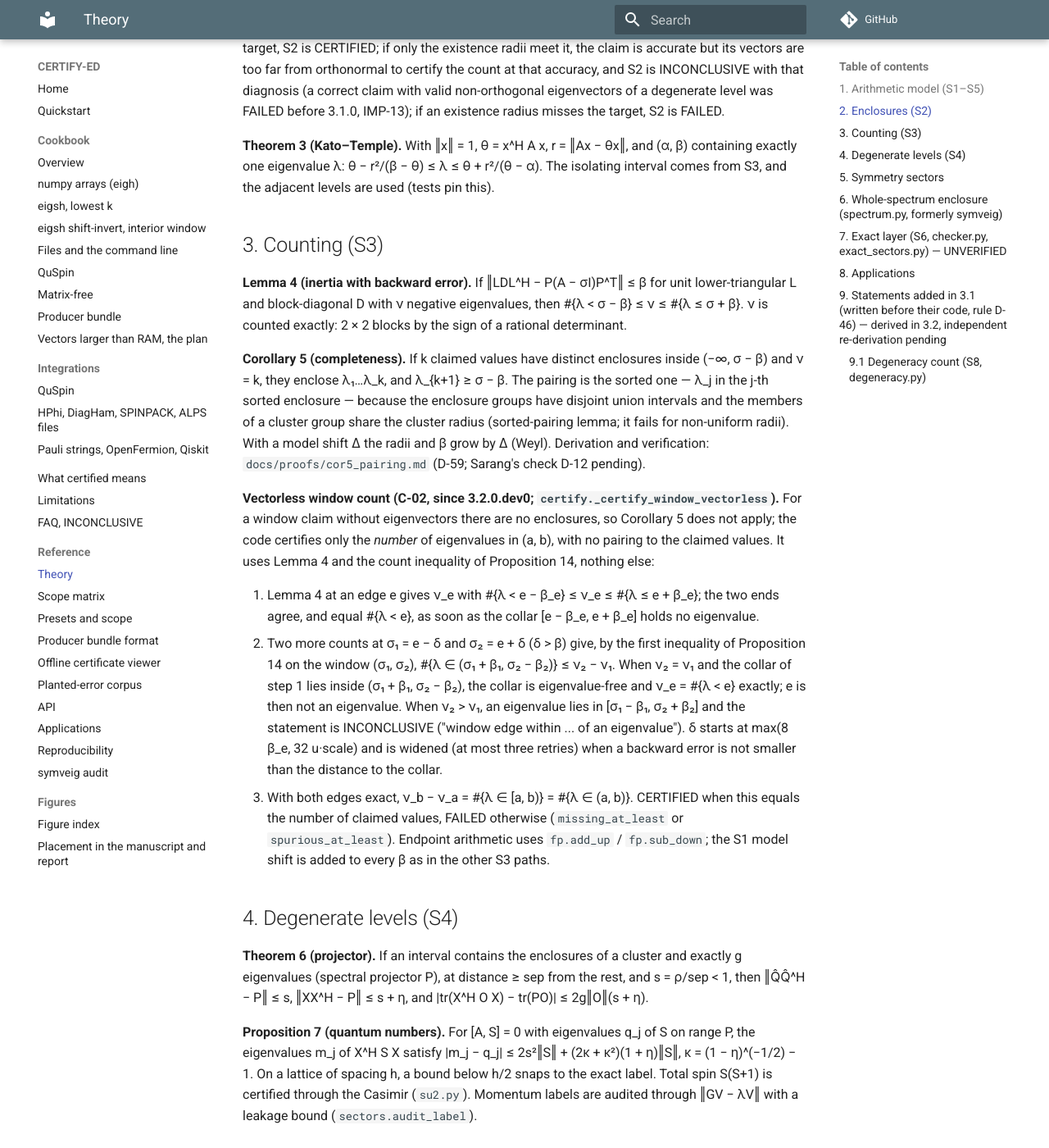
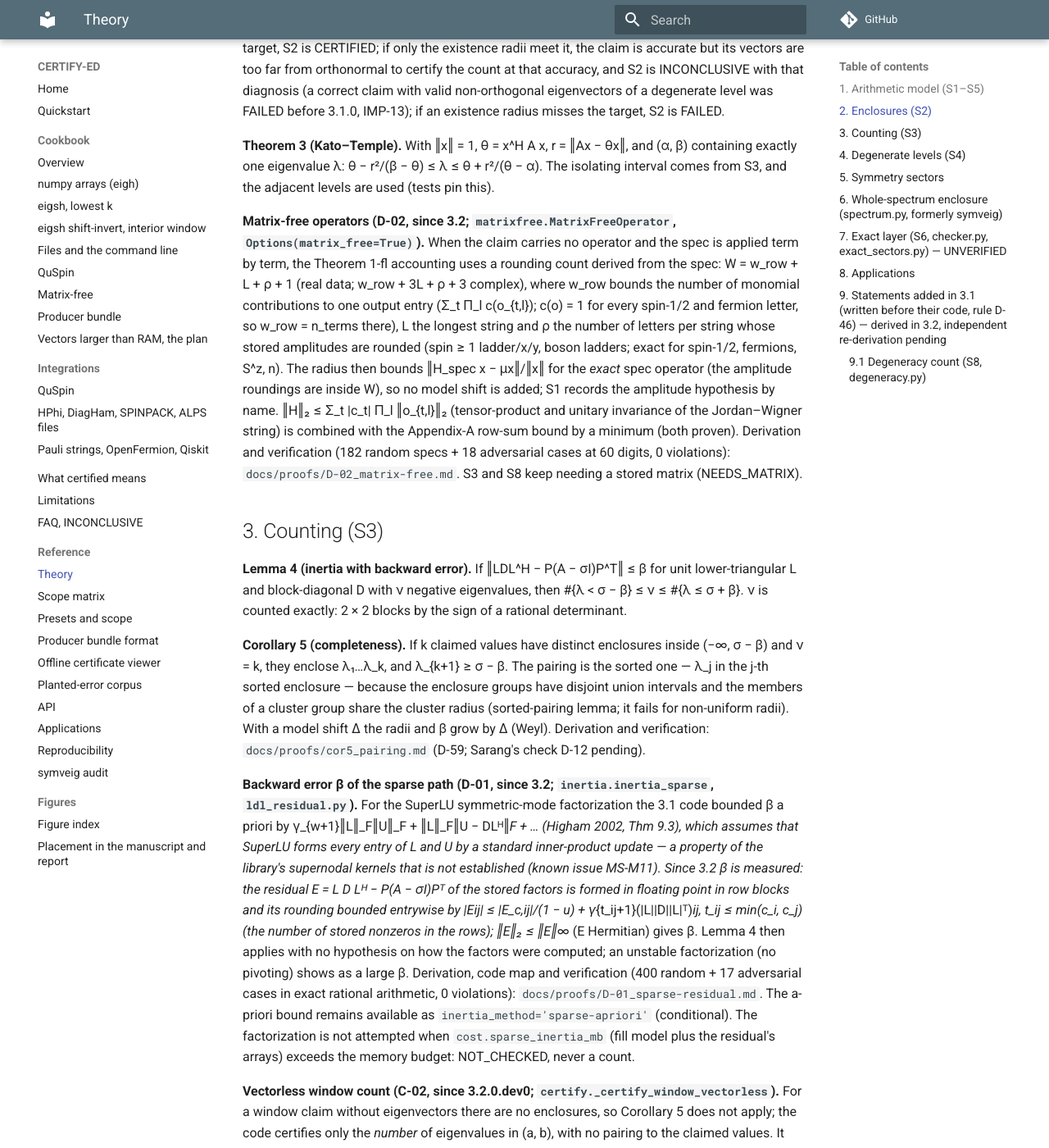
Before and after one commit to sarang-kernel/CERTIFY-ED, an MkDocs documentation site: the page built from docs/theory.md, in a window 1280 px wide and 1400 px high, scrolled down 4356 px. Shown: the whole window at 82% size. Built offline with MkDocs 1.6.1 and Material for MkDocs 9.7.7, drawn with Linux system fonts in a browser that asks for light colours; comment, search, counter and statistics services are not loaded.

Commit message:
D-01/D-02: CHANGELOG, SCOPE_MATRIX, theory.md; D-02 scale records (2^16..2^24)

```diff
--- a/docs/theory.md
+++ b/docs/theory.md
@@ -163,6 +163,18 @@ if an existence radius misses the target, S2 is FAILED.
 eigenvalue λ: θ − r²/(β − θ) ≤ λ ≤ θ + r²/(θ − α). The isolating interval comes from S3, and the
 adjacent levels are used (tests pin this).
 
+**Matrix-free operators (D-02, since 3.2; `matrixfree.MatrixFreeOperator`, `Options(matrix_free=True)`).** When
+the claim carries no operator and the spec is applied term by term, the Theorem 1-fl accounting uses a rounding
+count derived from the spec: W = w_row + L + ρ + 1 (real data; w_row + 3L + ρ + 3 complex), where w_row bounds the
+number of monomial contributions to one output entry (Σ_t Π_l c(o_{t,l}); c(o) = 1 for every spin-1/2 and fermion
+letter, so w_row = n_terms there), L the longest string and ρ the number of letters per string whose stored
+amplitudes are rounded (spin ≥ 1 ladder/x/y, boson ladders; exact for spin-1/2, fermions, S^z, n). The radius then
+bounds ‖H_spec x − μx‖/‖x‖ for the *exact* spec operator (the amplitude roundings are inside W), so no model shift is
+added; S1 records the amplitude hypothesis by name. ‖H‖₂ ≤ Σ_t |c_t| Π_l ‖o_{t,l}‖₂ (tensor-product and unitary
+invariance of the Jordan–Wigner string) is combined with the Appendix-A row-sum bound by a minimum (both proven).
+Derivation and verification (182 random specs + 18 adversarial cases at 60 digits, 0 violations):
+`docs/proofs/D-02_matrix-free.md`. S3 and S8 keep needing a stored matrix (NEEDS_MATRIX).
+
 ## 3. Counting (S3)
 
 **Lemma 4 (inertia with backward error).** If ‖LDL^H − P(A − σI)P^T‖ ≤ β for unit lower-triangular L
@@ -174,6 +186,19 @@ they enclose λ₁…λ_k, and λ_{k+1} ≥ σ − β. The pairing is the sorted
 because the enclosure groups have disjoint union intervals and the members of a cluster group share the
 cluster radius (sorted-pairing lemma; it fails for non-uniform radii). With a model shift Δ the radii and β
 grow by Δ (Weyl). Derivation and verification: `docs/proofs/cor5_pairing.md` (D-59; Sarang's check D-12 pending).
+
+**Backward error β of the sparse path (D-01, since 3.2; `inertia.inertia_sparse`, `ldl_residual.py`).** For the
+SuperLU symmetric-mode factorization the 3.1 code bounded β a priori by γ_{w+1}‖L‖_F‖U‖_F + ‖L‖_F‖U − DLᴴ‖_F + …
+(Higham 2002, Thm 9.3), which assumes that SuperLU forms every entry of L and U by a standard inner-product update
+— a property of the library's supernodal kernels that is not established (known issue MS-M11). Since 3.2 β is
+measured: the residual E = L D Lᴴ − P(A − σI)Pᵀ of the *stored* factors is formed in floating point in row blocks and
+its rounding bounded entrywise by |E_ij| ≤ |E_c,ij|/(1 − u) + γ_{t_ij+1}(|L||D||L|ᵀ)_ij, t_ij ≤ min(c_i, c_j) (the number
+of stored nonzeros in the rows); ‖E‖₂ ≤ ‖E‖_∞ (E Hermitian) gives β. Lemma 4 then applies with no hypothesis on how
+the factors were computed; an unstable factorization (no pivoting) shows as a large β. Derivation, code map and
+verification (400 random + 17 adversarial cases in exact rational arithmetic, 0 violations):
+`docs/proofs/D-01_sparse-residual.md`. The a-priori bound remains available as `inertia_method='sparse-apriori'`
+(conditional). The factorization is not attempted when `cost.sparse_inertia_mb` (fill model plus the residual's
+arrays) exceeds the memory budget: NOT_CHECKED, never a count.
 
 **Vectorless window count (C-02, since 3.2.0.dev0; `certify._certify_window_vectorless`).** For a window
 claim without eigenvectors there are no enclosures, so Corollary 5 does not apply; the code certifies only
```
Also changed, not shown: CHANGELOG.md (+40 -0 lines), docs/SCOPE_MATRIX.md (+2 -2 lines), docs/proofs/D-02_matrix-free.md (+3 -3 lines), 1 other file.
